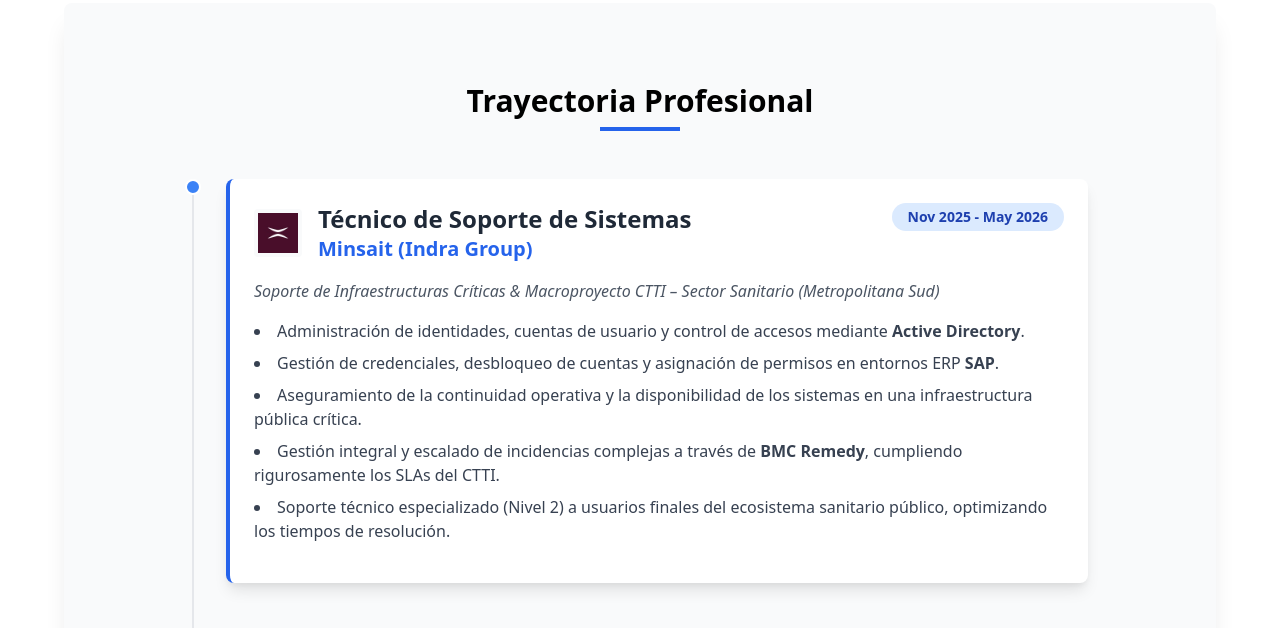
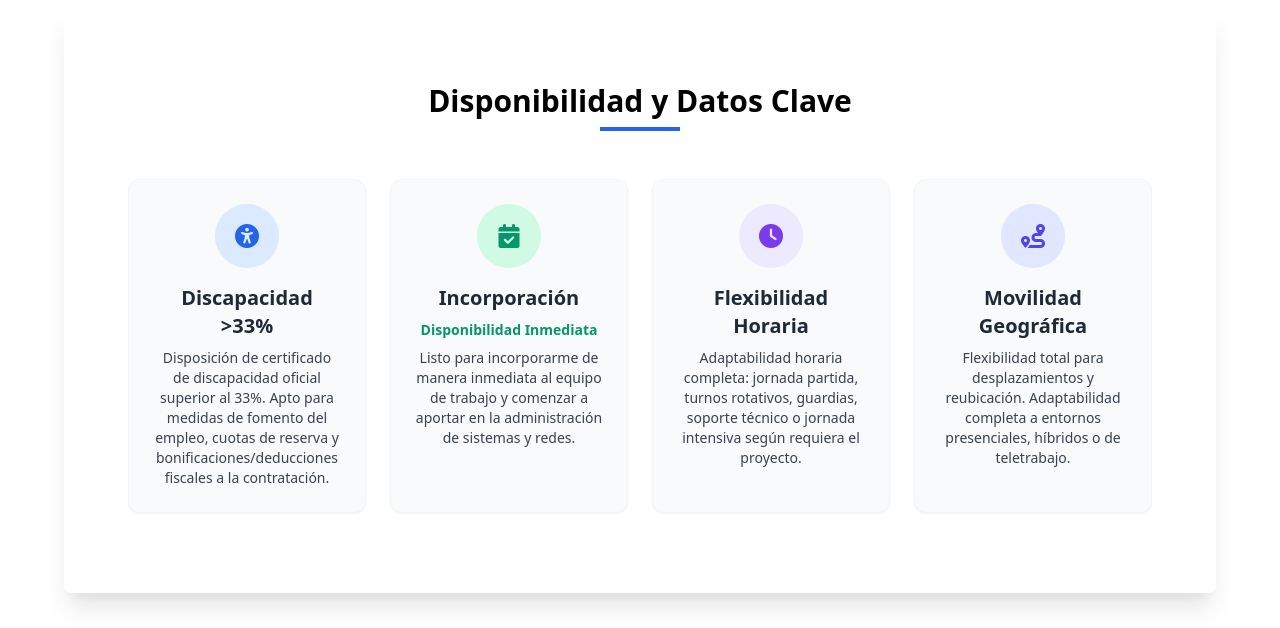
Before and after one commit to atrumin16/portfolio, a plain HTML site: page index.html in a window 1280 px wide. Shown: the part 845-1473 px from the top of the page. Drawn offline with nearby package versions, Linux system fonts and the light colour scheme.

Commit message:
Add files via upload

```diff
--- a/index.html
+++ b/index.html
@@ -114,6 +114,7 @@
                 <span>Alberto Trujillo</span>
             </a>
             <div class="hidden md:flex space-x-8">
+                <a href="#disponibilidad" class="nav-link text-gray-700 hover:text-blue-600 transition-colors duration-300">Disponibilidad</a>
                 <a href="#experiencia" class="nav-link text-gray-700 hover:text-blue-600 transition-colors duration-300">Experiencia</a>
                 <a href="#stack" class="nav-link text-gray-700 hover:text-blue-600 transition-colors duration-300">Stack Técnico</a>
                 <a href="#proyectos" class="nav-link text-gray-700 hover:text-blue-600 transition-colors duration-300">Proyectos</a>
@@ -133,6 +134,7 @@
     <!-- Menú móvil desplegable -->
     <div id="mobile-menu" class="hidden md:hidden bg-white shadow-lg absolute top-full left-0 right-0 transition-all duration-300">
         <div class="container mx-auto px-6 py-3 flex flex-col space-y-4">
+            <a href="#disponibilidad" class="text-gray-700 hover:text-blue-600 transition-colors duration-300">Disponibilidad</a>
             <a href="#experiencia" class="text-gray-700 hover:text-blue-600 transition-colors duration-300">Experiencia</a>
             <a href="#stack" class="text-gray-700 hover:text-blue-600 transition-colors duration-300">Stack Tecnológico</a>
             <a href="#proyectos" class="text-gray-700 hover:text-blue-600 transition-colors duration-300">Proyectos</a>
@@ -183,9 +185,56 @@
             </div>
         </div>
         <div class="absolute bottom-10 left-0 right-0 flex justify-center animate-bounce">
-            <a href="#experiencia" class="text-white text-4xl">
+            <a href="#disponibilidad" class="text-white text-4xl">
                 <i class="fas fa-chevron-down"></i>
             </a>
+        </div>
+    </section>
+
+    <!-- SECCIÓN: Disponibilidad y Datos Clave -->
+    <section id="disponibilidad" class="bg-white py-20 px-4 md:px-12 rounded-lg shadow-xl w-full max-w-6xl mx-auto my-12 scroll-animation">
+        <h2 class="text-3xl font-bold text-center mb-12 flex flex-col items-center">
+            <span class="mb-2">Disponibilidad y Datos Clave</span>
+            <span class="bg-blue-600 w-20 h-1"></span>
+        </h2>
+
+        <div class="grid grid-cols-1 md:grid-cols-2 lg:grid-cols-4 gap-6 max-w-5xl mx-auto">
+            <!-- Certificado de Discapacidad -->
+            <div class="bg-gray-50 p-6 rounded-xl border border-gray-100 shadow-sm hover:shadow-md hover:-translate-y-1 transition-all duration-300 flex flex-col items-center text-center">
+                <div class="w-16 h-16 rounded-full bg-blue-100 flex items-center justify-center mb-4">
+                    <i class="fas fa-universal-access text-2xl text-blue-600"></i>
+                </div>
+                <h3 class="text-xl font-bold text-gray-800 mb-2">Discapacidad >33%</h3>
+                <p class="text-gray-700 text-sm">Disposición de certificado de discapacidad oficial superior al 33%. Apto para medidas de fomento del empleo, cuotas de reserva y bonificaciones/deducciones fiscales a la contratación.</p>
+            </div>
+
+            <!-- Incorporación Inmediata -->
+            <div class="bg-gray-50 p-6 rounded-xl border border-gray-100 shadow-sm hover:shadow-md hover:-translate-y-1 transition-all duration-300 flex flex-col items-center text-center">
+                <div class="w-16 h-16 rounded-full bg-green-100 flex items-center justify-center mb-4">
+                    <i class="fas fa-calendar-check text-2xl text-green-600"></i>
+                </div>
+                <h3 class="text-xl font-bold text-gray-800 mb-2">Incorporación</h3>
+                <p class="text-green-600 font-semibold text-sm mb-2">Disponibilidad Inmediata</p>
+                <p class="text-gray-700 text-sm">Listo para incorporarme de manera inmediata al equipo de trabajo y comenzar a aportar en la administración de sistemas y redes.</p>
+            </div>
+
+            <!-- Flexibilidad Horaria -->
+            <div class="bg-gray-50 p-6 rounded-xl border border-gray-100 shadow-sm hover:shadow-md hover:-translate-y-1 transition-all duration-300 flex flex-col items-center text-center">
+                <div class="w-16 h-16 rounded-full bg-purple-100 flex items-center justify-center mb-4">
+                    <i class="fas fa-clock text-2xl text-purple-600"></i>
+                </div>
+                <h3 class="text-xl font-bold text-gray-800 mb-2">Flexibilidad Horaria</h3>
+                <p class="text-gray-700 text-sm">Adaptabilidad horaria completa: jornada partida, turnos rotativos, guardias, soporte técnico o jornada intensiva según requiera el proyecto.</p>
+            </div>
+
+            <!-- Movilidad y Desplazamiento -->
+            <div class="bg-gray-50 p-6 rounded-xl border border-gray-100 shadow-sm hover:shadow-md hover:-translate-y-1 transition-all duration-300 flex flex-col items-center text-center">
+                <div class="w-16 h-16 rounded-full bg-indigo-100 flex items-center justify-center mb-4">
+                    <i class="fas fa-route text-2xl text-indigo-600"></i>
+                </div>
+                <h3 class="text-xl font-bold text-gray-800 mb-2">Movilidad Geográfica</h3>
+                <p class="text-gray-700 text-sm">Flexibilidad total para desplazamientos y reubicación. Adaptabilidad completa a entornos presenciales, híbridos o de teletrabajo.</p>
+            </div>
         </div>
     </section>
 
```
Also changed, not shown: 1 other file.
